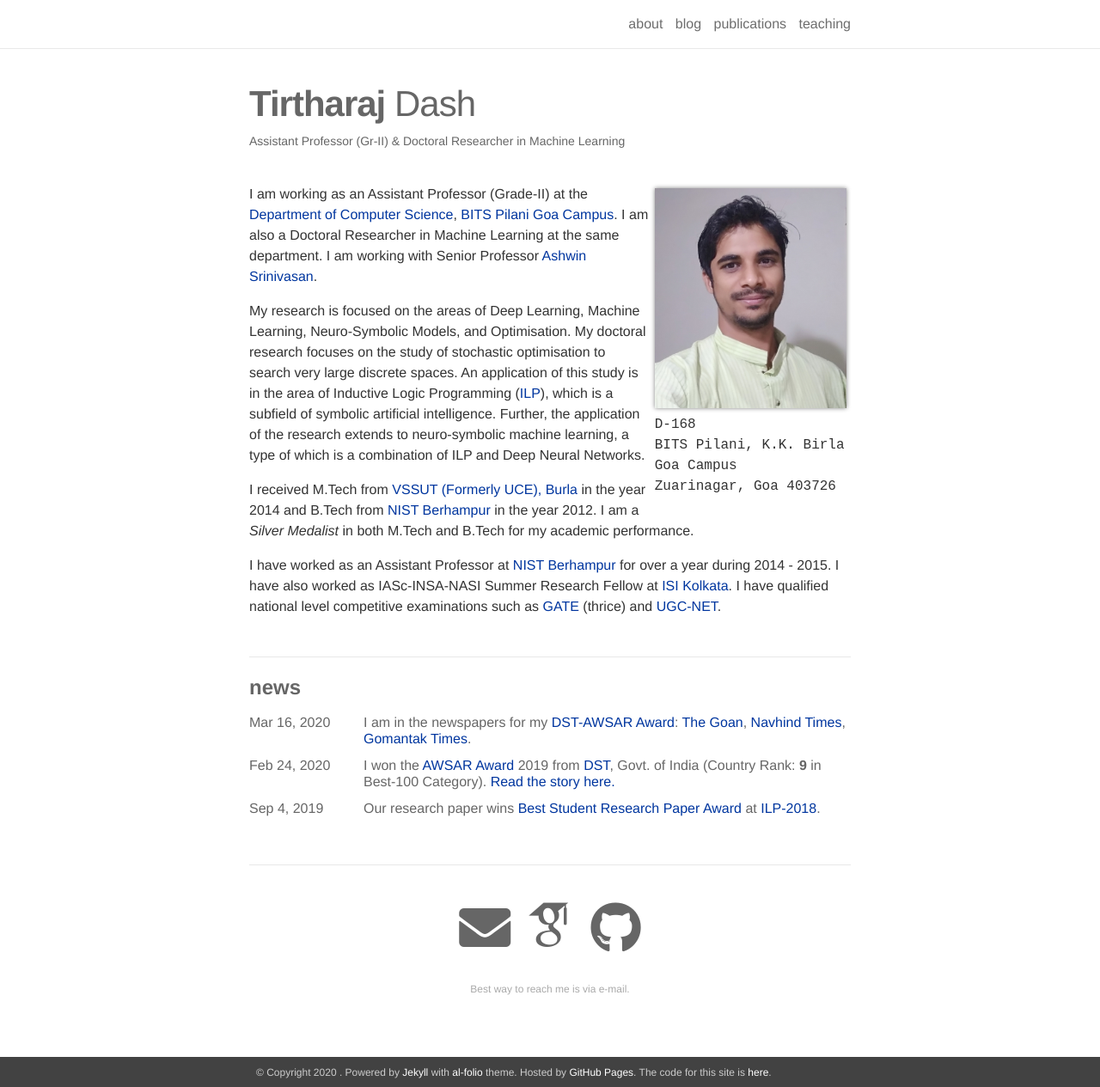
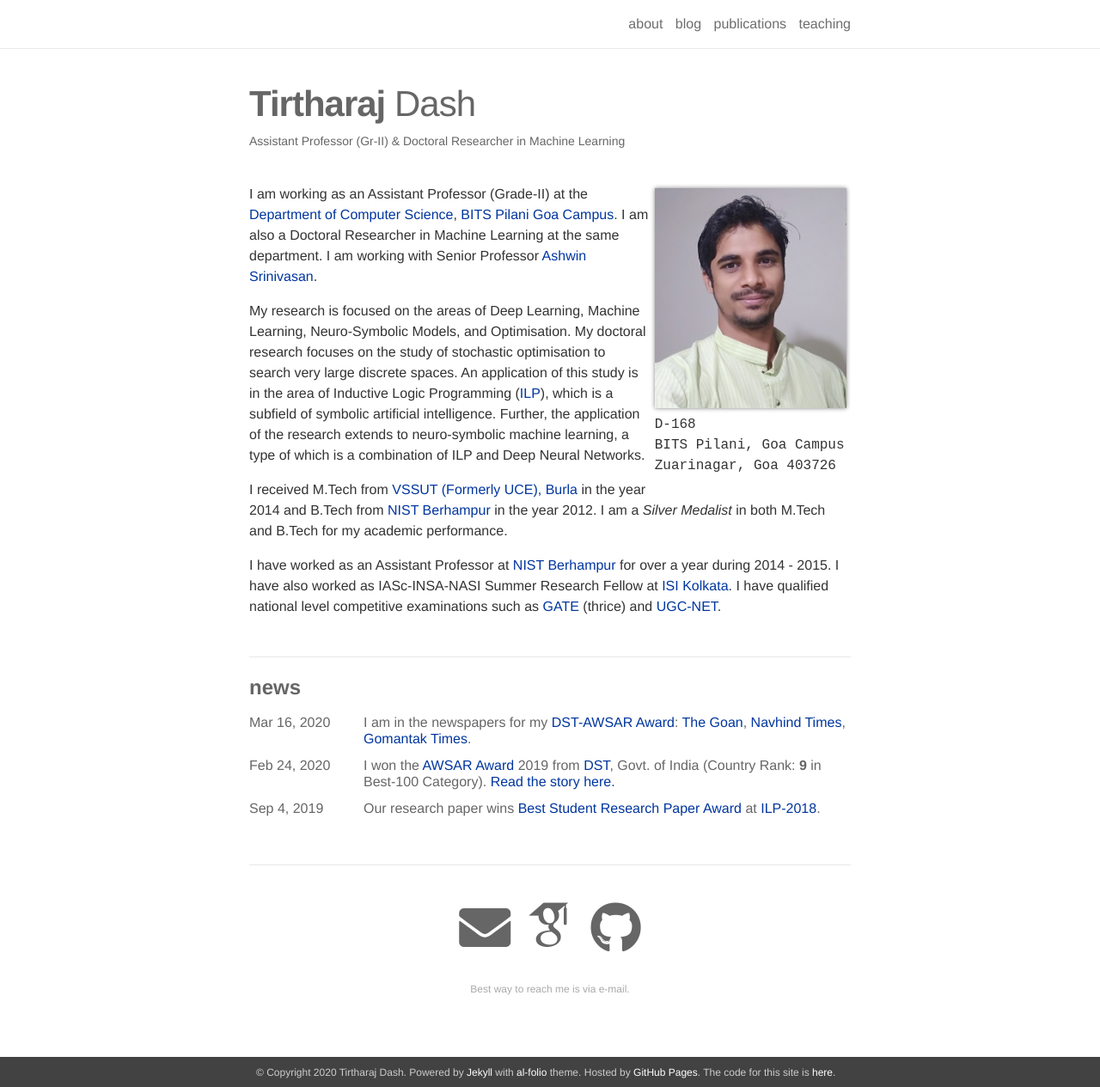
Before and after one commit to tirtharajdash/tirtharajdash.github.io, a Jekyll site: the page built from _pages/about.md, in a window 1280 px wide and 1265 px high. Shown: the whole window at 86% size. Built offline with Jekyll 4.4.1, drawn with Linux system fonts in a browser that asks for light colours; nearby versions of some CDN libraries; some web fonts are replaced.

Commit message:
minor edit

```diff
--- a/_config.yml
+++ b/_config.yml
@@ -1,17 +1,18 @@
 # -----------------------------------------------------------------------------
 # Site settings
 # -----------------------------------------------------------------------------
+name: Tirtharaj Dash
 title: Tirtharaj Dash
 email: tirtharaj@goa.bits-pilani.ac.in
 description: > # this means to ignore newlines until "url:"
-  A simple, whitespace theme for academics. Based on [*folio](https://github.com/bogoli/-folio) design.
+  This is the personal homepage of Tirtharaj Dash.
 footer_text: >
   Powered by <a href="http://jekyllrb.com/" target="_blank">Jekyll</a> with <a href="https://github.com/alshedivat/al-folio">al-folio</a> theme.
   Hosted by <a href="https://pages.github.com/" target="_blank">GitHub Pages</a>.
   The code for this site is <a href="https://github.com/tirtharajdash/tirtharajdash.github.io" target="_blank">here</a>.
 
 url: #https://tirtharajdash.github.io  # the base hostname & protocol for your site
-baseurl:  # the subpath of your site, e.g. /blog/
+baseurl: # the subpath of your site, e.g. /blog/
 last_updated: # leave blank if you don't want to display last updated
 
 # -----------------------------------------------------------------------------
@@ -58,7 +59,7 @@
     older: 'Older'
 
 # Comments
-disqus_shortname: al-folio # put your disqus shortname
+disqus_shortname:  # put your disqus shortname
 
 # Optional features
 show_social_icons:  false
@@ -94,7 +95,6 @@
 
 # Plug-ins
 plugins:
-    - jekyll-github-metadata
     - jekyll-email-protect
     - jekyll-paginate
     - jekyll/scholar
--- a/_pages/about.md
+++ b/_pages/about.md
@@ -10,7 +10,7 @@
   image: prof_pic.jpg
   address: >
     <p>D-168</p>
-    <p>BITS Pilani, K.K. Birla Goa Campus</p>
+    <p>BITS Pilani, Goa Campus</p>
     <p>Zuarinagar, Goa 403726</p>
 
 news: true
```
Also changed, not shown: 8 other files.
